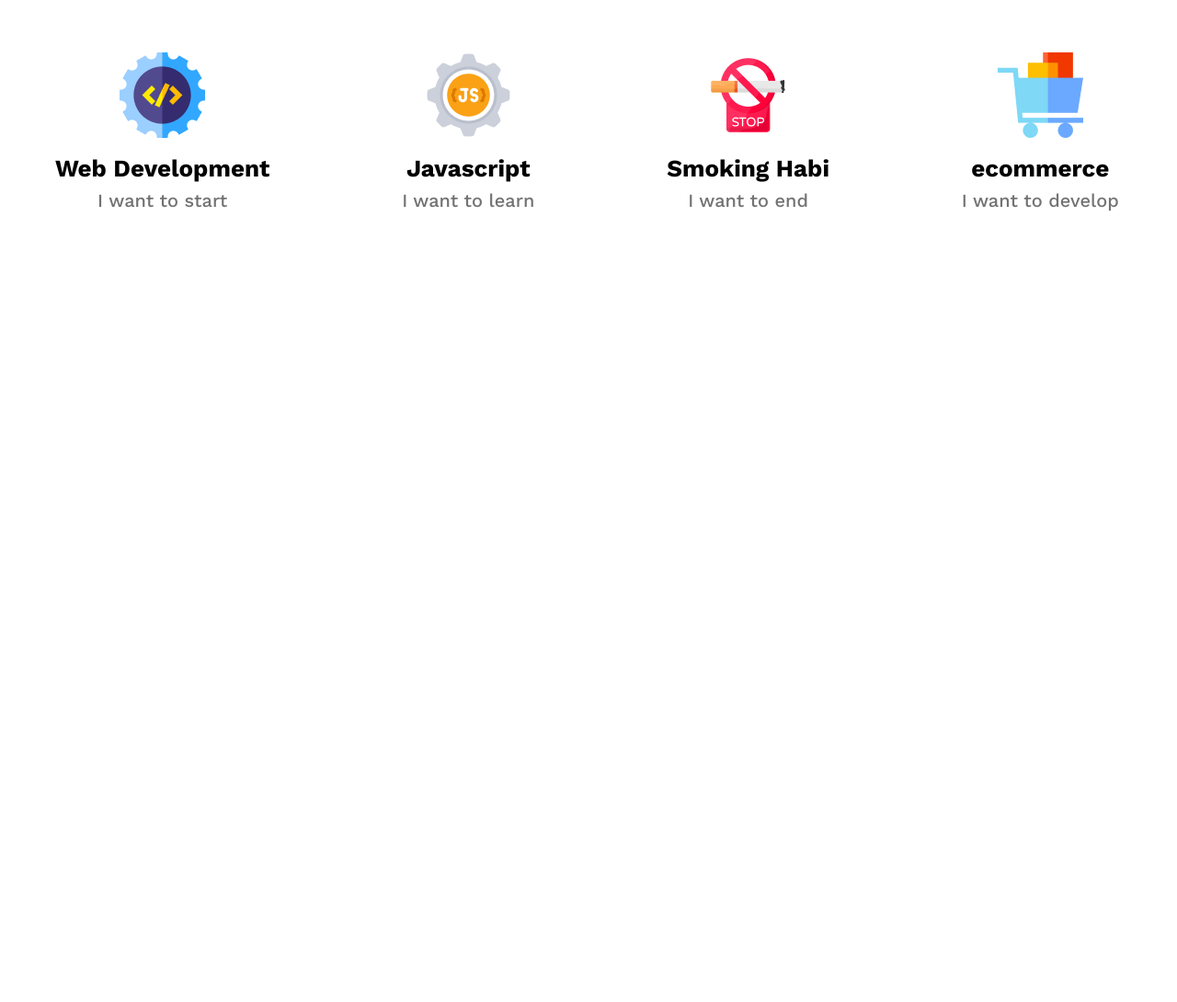
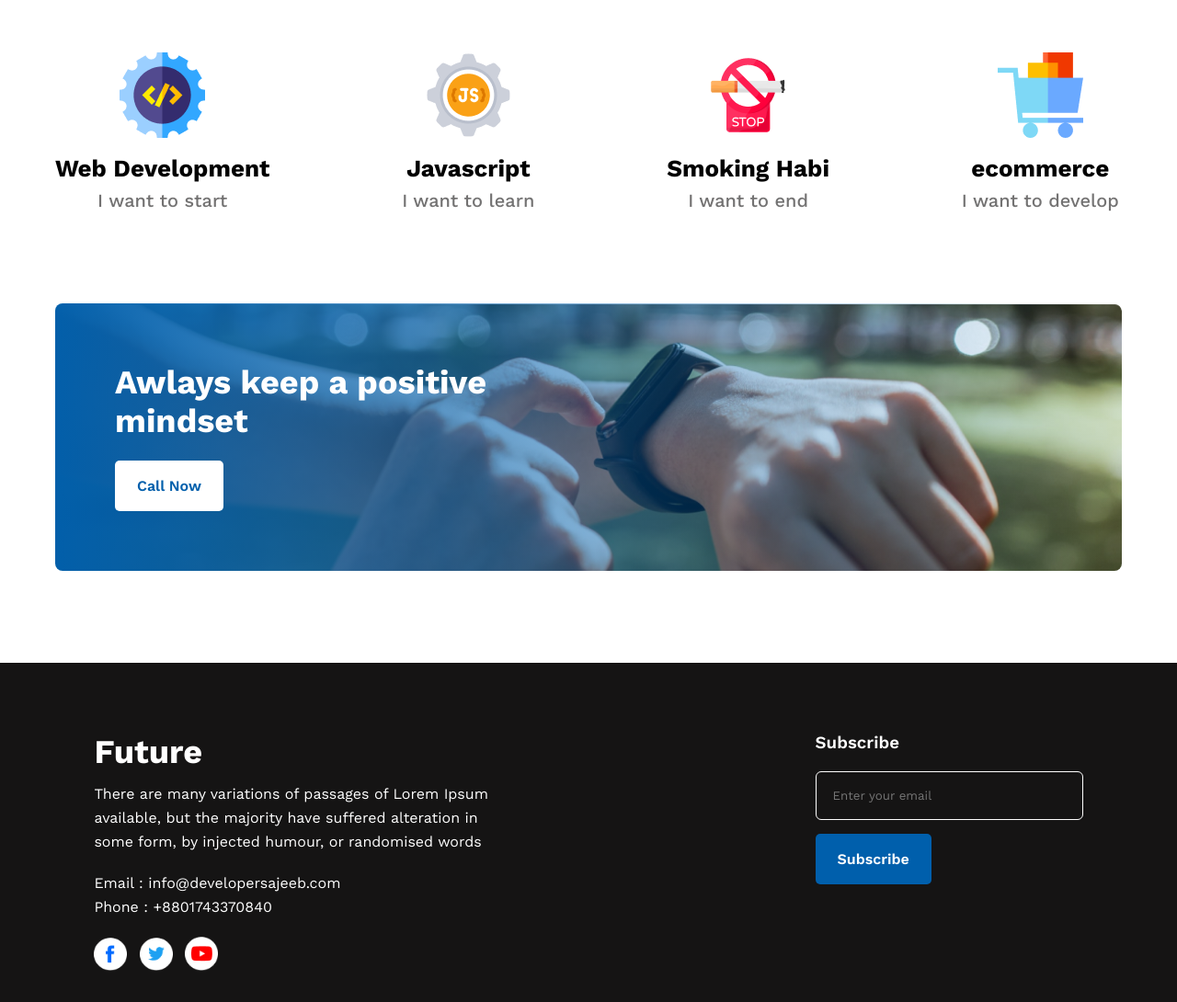
Before and after one commit to developersajeeb/demo-web2, a plain HTML site: page index.html in a window 1280 px wide. Shown: the part 1710-2800 px from the top of the page at 92% size. Before the commit the page ends 2000 px from the top, so only its background shows below. Drawn offline with nearby package versions, Linux system fonts and the light colour scheme.

Commit message:
final code

```diff
--- a/index.html
+++ b/index.html
@@ -19,12 +19,12 @@
         <h1>All Thinks Are Possible If You believe</h1>
         <p>There are many variations of passages of Lorem Ipsum available, but the majority have suffered alteration in
             some form, by injected humour, or randomised words</p>
-        <button class="btn">Contact Us</button>
+        <button class="btn"><a href="#">Contact Us</a></button>
     </header>
     <main>
         <section class="about">
             <div class="img-left">
-                <img src="images/person.png" alt="">
+                <img src="images/person.png" alt="Person">
             </div>
             <div class="img-text">
                 <h2>My failures of previous year</h2>
@@ -43,28 +43,59 @@
             <h2>My Plans</h2>
             <div class="my-plans-item">
                 <div class="item">
-                    <img src="images/icons/web.png" alt="">
+                    <img src="images/icons/web.png" alt="Website">
                     <h3>Web Development</h3>
                     <h4>I want to start</h4>
                 </div>
                 <div class="item">
-                    <img src="images/icons/js.png" alt="">
+                    <img src="images/icons/js.png" alt="JavaScript">
                     <h3>Javascript</h3>
                     <h4>I want to learn</h4>
                 </div>
                 <div class="item">
-                    <img src="images/icons/smoke.png" alt="">
+                    <img src="images/icons/smoke.png" alt="Smoking">
                     <h3>Smoking Habi</h3>
                     <h4>I want to end</h4>
                 </div>
                 <div class="item">
-                    <img src="images/icons/ecom.png" alt="">
+                    <img src="images/icons/ecom.png" alt="eCommerce">
                     <h3>ecommerce</h3>
                     <h4>I want to develop</h4>
                 </div>
             </div>
         </section>
+        <section class="cta">
+            <h2>Awlays keep a positive<br> mindset</h2>
+            <button class="btn"><a href="#">Call Now</a></button>
+        </section>
     </main>
+    <footer>
+        <div class="footer-left">
+            <h2>Future</h2>
+            <p>There are many variations of passages of Lorem Ipsum
+                available, but the majority have suffered alteration in some
+                form, by injected humour, or randomised words
+                <br>
+                <div class="contact-info">
+                    <p>
+                        Email : info@developersajeeb.com
+                        <br>
+                        Phone : +8801743370840
+                    </p>
+                </div>
+            </p>
+            <div class="social">
+                <img src="images/icons/fb.png" alt="Facebook">
+                <img src="images/icons/twitter.png" alt="Twitter">
+                <img src="images/icons/youtube.png" alt="YouTube">
+            </div>
+        </div>
+        <div class="newslatter">
+            <h3>Subscribe</h3>
+            <input type="email" name="" id="" placeholder="Enter your email">
+            <input class="btn cta-btn" type="button" value="Subscribe">
+        </div>
+    </footer>
 
 </body>
 
--- a/style.css
+++ b/style.css
@@ -1,11 +1,10 @@
-*{
+* {
     margin: 0;
     padding: 0;
     font-family: 'Work Sans', sans-serif;
 }
 
-.btn{
-    color: #005FAC;
+.btn {
     font-size: 16px;
     font-weight: 600;
     padding: 18px 24px;
@@ -16,7 +15,12 @@
     cursor: pointer;
 }
 
-p{
+button.btn a {
+    color: #005FAC;
+    text-decoration: none;
+}
+
+p {
     color: #ffffff;
     line-height: 1.6;
 }
@@ -26,7 +30,7 @@ h2 {
 }
 
 /* Header */
-header{
+header {
     background-image: url(images/banner/banner3.png);
     text-align: right;
     padding: 12% 10% 12% 60%;
@@ -35,14 +39,14 @@ header{
     background-size: cover;
 }
 
-h1{
+h1 {
     color: #ffffff;
     font-size: 54px;
     margin-bottom: 20px;
 }
 
 /* Main body */
-main{
+main {
     margin: 0 auto;
     max-width: 1160px;
 }
@@ -77,14 +81,14 @@ section.my-plans {
     margin: 60px 0;
 }
 
-.my-plans-item{
+.my-plans-item {
     display: flex;
     text-align: center;
     gap: 12.4%;
     margin-top: 60px;
 }
 
-.my-plans h2{
+.my-plans h2 {
     text-align: center;
 }
 
@@ -99,3 +103,64 @@ section.my-plans {
     color: #737272;
     margin-top: 8px;
 }
+
+/* CTA Section */
+
+.cta {
+    background-image: linear-gradient(to left, rgb(245 246 252 / 0%), #005facfa), url(images/watch.png);
+    background-repeat: no-repeat;
+    background-size: cover;
+    padding: 65px;
+    border-radius: 8px;
+    margin: 100px 0;
+}
+
+section.cta h2 {
+    color: #ffffff;
+    margin-bottom: -10px;
+}
+
+/* Footer */
+
+footer {
+    background-color: #151414;
+    padding: 6% 8%;
+    display: flex;
+}
+
+.footer-left h2 {
+    color: #ffffff;
+    margin-bottom: 12px;
+}
+
+.footer-left p {
+    width: 55%;
+}
+
+.contact-info {
+    margin: 20px 0;
+}
+
+.social img {
+    width: 36px;
+    margin-right: 8px;
+}
+
+.newslatter h3 {
+    color: #ffffff;
+    font-weight: 600;
+    margin-bottom: 20px;
+}
+
+input[type="email"] {
+    background: transparent;
+    padding: 18px 100px 18px 18px;
+    border: 1px solid #ffffff;
+    border-radius: 6px;
+}
+
+input.cta-btn {
+    background: #005FAC;
+    color: #ffffff;
+    margin-top: 15px;
+}
```
